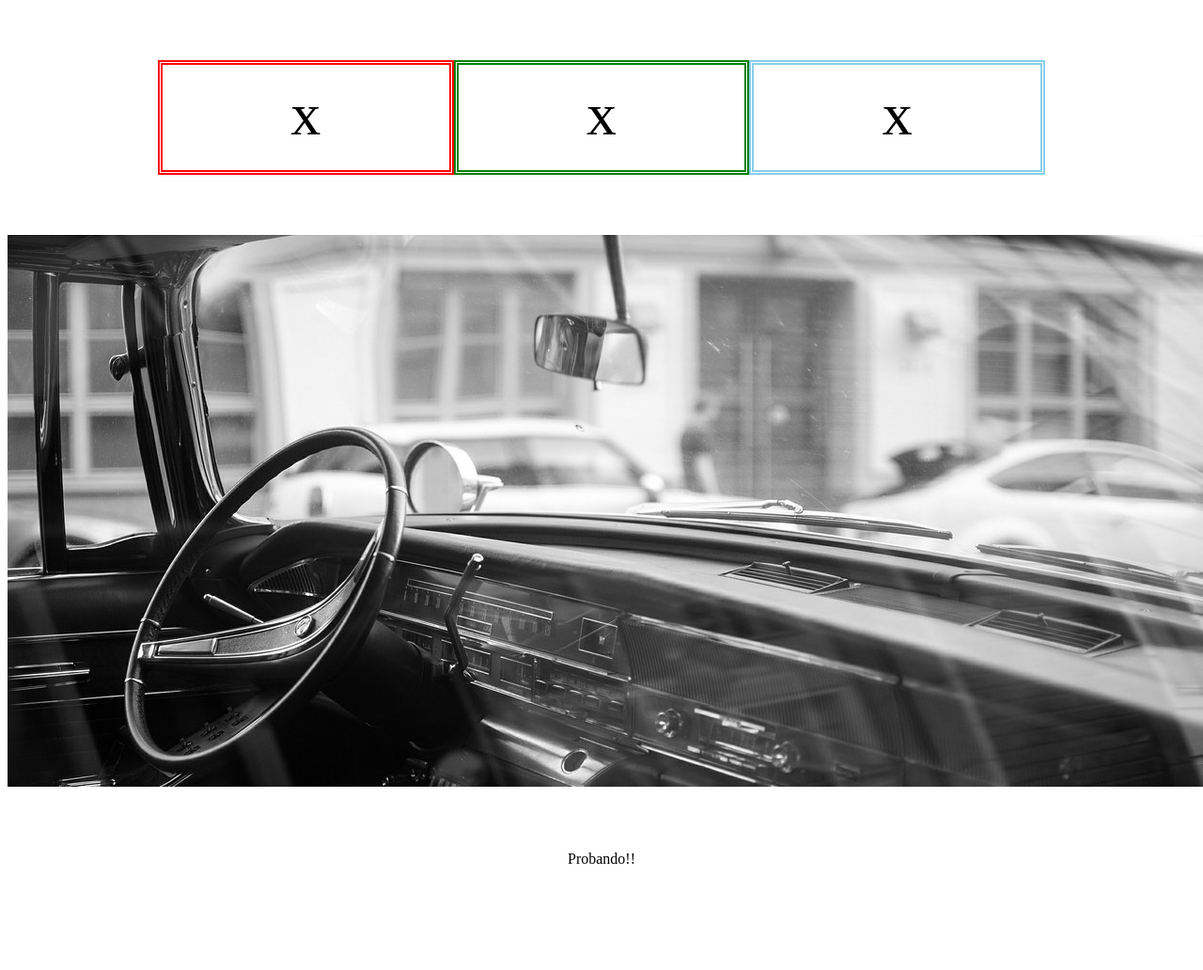
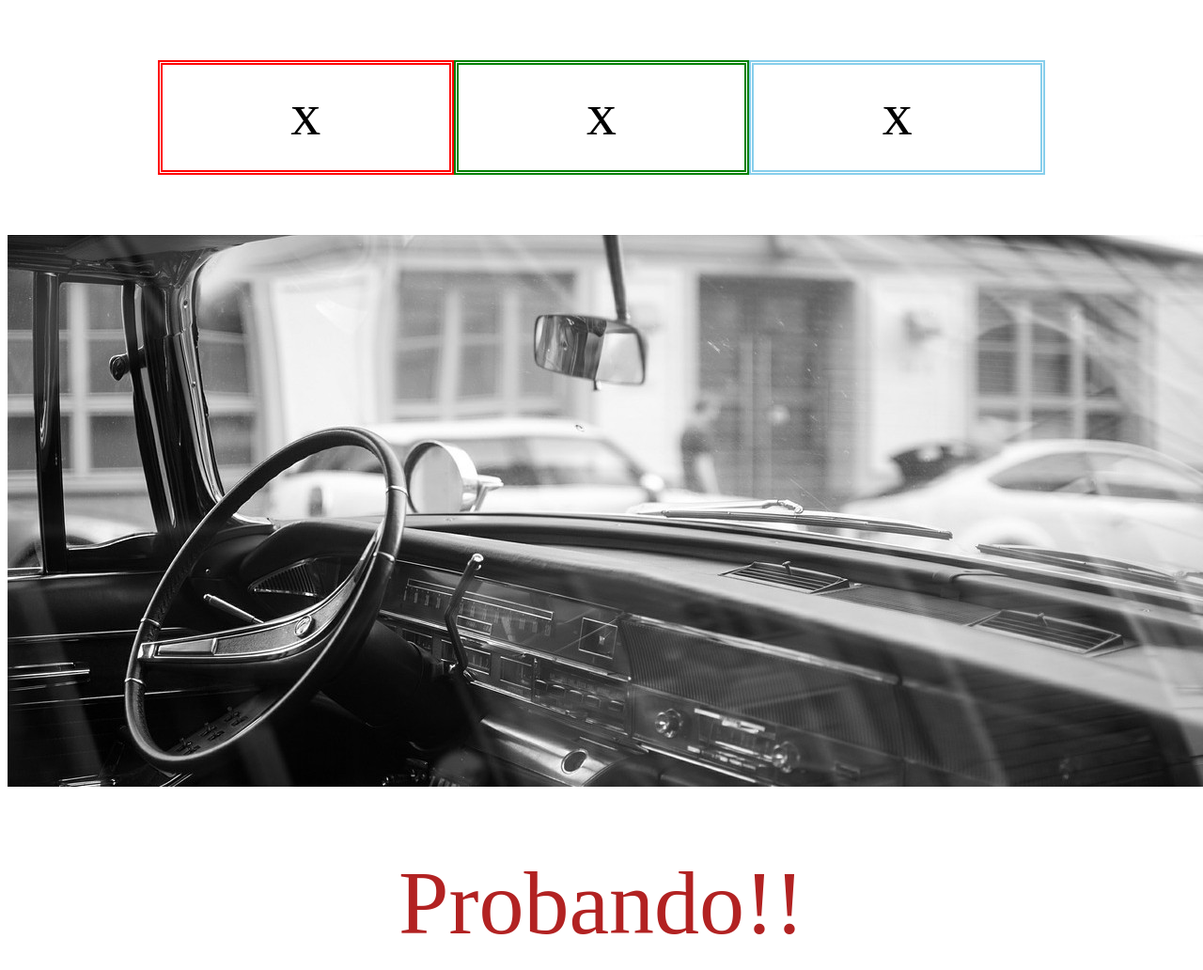
Before and after one commit to oribay/repositorio_01, a plain HTML site: page index.html in a window 1280 px wide. Shown: the whole page at 94% size. Before the commit the page ends 987 px from the top, so only its background shows below. Drawn offline with Linux system fonts and the light colour scheme.

Commit message:
index.html
actualizado

```diff
--- a/index.html
+++ b/index.html
@@ -16,6 +16,8 @@
         display: flex;
         justify-content: center;
         margin: 4rem 10rem;
+        font-size: 6rem;
+        color: firebrick;
     }
     div{
         height: 5rem;
```
